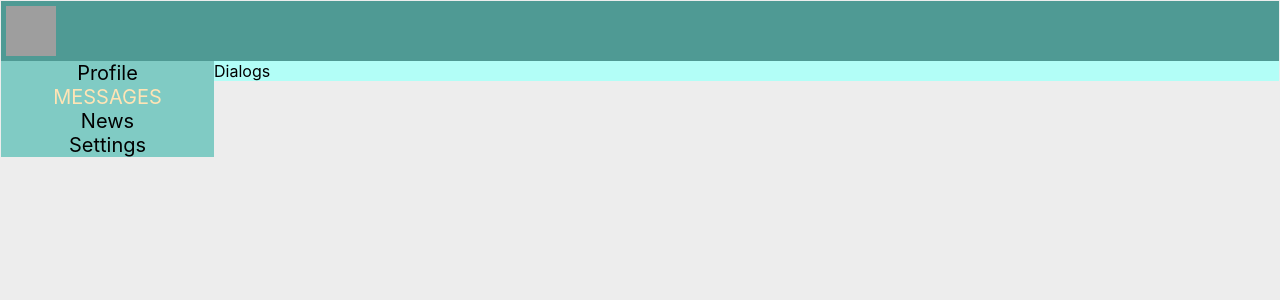
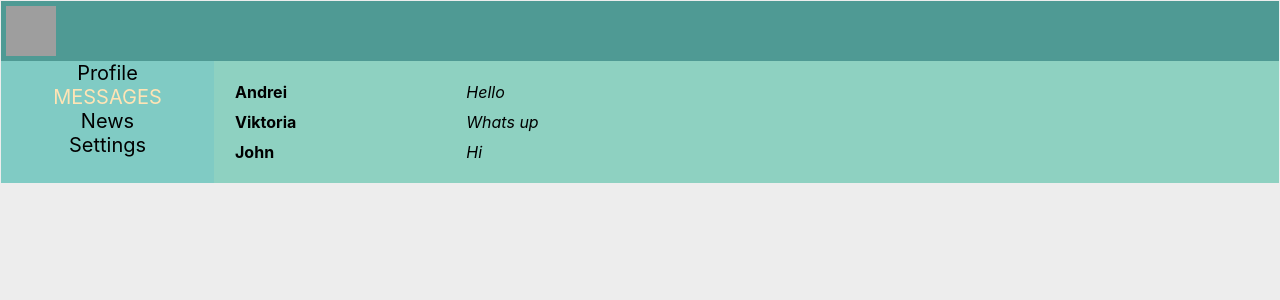
Before and after one commit to andkaz-one/social-network-project, a React (Create React App) app: page /messages in a window 1280 px wide. Shown: the top 300 px of the page. Built offline with nearby package versions, Linux system fonts and the light colour scheme; grey boxes are pictures that could not be loaded.

Commit message:
refactor components: 'NewPost','Dialogs'

```diff
--- a/src/App.css
+++ b/src/App.css
@@ -8,3 +8,8 @@
     "h h"
     "n c";
 }
+
+.AppContent {
+    grid-area: c;
+    background-color: #8ed1c1;
+}
--- a/src/App.tsx
+++ b/src/App.tsx
@@ -14,7 +14,7 @@ const App = (props: any) => {
         <div className="App">
             <Header />
             <Navbar/>
-            <div>
+            <div className="AppContent">
                 <Route path={'/profile'} component={Content}/>
                 <Route path={'/messages'} component={Dialogs}/>
                 <Route path={'/news'} component={News}/>
--- a/src/components/Content/Content.module.css
+++ b/src/components/Content/Content.module.css
@@ -2,11 +2,12 @@
     display: grid;
     justify-items: stretch;
     grid-area: c;
-    background-color: #b2fef7;
+    background-color: #8ed1c1;
 }
 
 .content img {
 
+
     height: 300px;
 
 }
--- /dev/null
+++ b/src/components/Content/MyPosts/NewPost/NewPost.module.css
@@ -0,0 +1,53 @@
+.input {
+    margin: 10px;
+    height: 34px;
+    width: 400px;
+    padding: 2px;
+    font-size: 16px;
+    border-width: 1px;
+    border-color: #CCCCCC;
+    background-color: #fcf7f1;
+    color: #000000;
+    border-style: outset;
+    border-radius: 0px;
+    box-shadow: 0px 0px 5px rgba(66,66,66,.75);
+    text-shadow: 0px 0px 0px rgba(66,66,66,.0);
+}
+
+.input:focus {
+    outline: none;
+
+}
+
+.button {
+    height: 40px;
+    width: 80px;
+    background: #b2d934;
+    background-image: -webkit-linear-gradient(top, #b2d934, #6c7a01);
+    background-image: -moz-linear-gradient(top, #b2d934, #6c7a01);
+    background-image: -ms-linear-gradient(top, #b2d934, #6c7a01);
+    background-image: -o-linear-gradient(top, #b2d934, #6c7a01);
+    background-image: linear-gradient(to bottom, #b2d934, #6c7a01);
+    -webkit-border-radius: 0;
+    -moz-border-radius: 0;
+    border-radius: 0px;
+    -webkit-box-shadow: 2px 2px 3px #666666;
+    -moz-box-shadow: 2px 2px 3px #666666;
+    box-shadow: 2px 2px 3px #666666;
+    font-family: Courier New;
+    color: #ffffff;
+    font-size: 14px;
+    padding: 10px;
+    text-decoration: none;
+
+}
+
+.button:hover {
+    background: #d4a517;
+    background-image: -webkit-linear-gradient(top, #d4a517, #d4db0f);
+    background-image: -moz-linear-gradient(top, #d4a517, #d4db0f);
+    background-image: -ms-linear-gradient(top, #d4a517, #d4db0f);
+    background-image: -o-linear-gradient(top, #d4a517, #d4db0f);
+    background-image: linear-gradient(to bottom, #d4a517, #d4db0f);
+    text-decoration: none;
+}
--- a/src/components/Content/MyPosts/NewPost/NewPost.tsx
+++ b/src/components/Content/MyPosts/NewPost/NewPost.tsx
@@ -1,12 +1,13 @@
 import React from 'react'
+import s from './NewPost.module.css'
 
 
 export const NewPost = () => {
 
     return(
         <div>
-            <input type={"text"}/>
-            <button>Post</button>
+            <input className={s.input} type={"text"}/>
+            <button className={s.button}>Post</button>
         </div>
 
     )
--- a/src/components/Content/MyPosts/Post/Post.module.css
+++ b/src/components/Content/MyPosts/Post/Post.module.css
@@ -9,7 +9,8 @@
 .item img {
     width: 50px;
     height: 50px;
-    border-radius: 40%;
+    border-radius: 50%;
+    border: 1px solid black;
 }
 
 .item div {
--- a/src/components/Dialogs/Dialogs.module.css
+++ b/src/components/Dialogs/Dialogs.module.css
@@ -1,6 +1,45 @@
+.container {
+    display: flex;
+    flex-grow: 2;
+    justify-content: flex-start;
+    gap: 10rem;
+    padding: 1em;
+
+
+}
+
 .dialogs {
-    display: grid;
-    justify-items: stretch;
-    grid-area: c;
-    background-color: #b2fef7;
+
+
+
+
+
+
 }
+
+.dialogItem {
+    padding: 5px;
+
+
+
+}
+
+.dialogItem a {
+    color: black;
+    font-weight: bold;
+    text-decoration: none;
+}
+
+.dialogItem a.active {
+    color: moccasin;
+}
+
+.messages {
+
+}
+
+.messageItem {
+    padding: 5px;
+    font-style: oblique;
+
+}
--- a/src/components/Dialogs/Dialogs.tsx
+++ b/src/components/Dialogs/Dialogs.tsx
@@ -1,16 +1,53 @@
 import React from 'react'
+import { NavLink } from 'react-router-dom'
 import s from './Dialogs.module.css'
 
+
+let dialogs = [
+    {id: 1, name: 'Andrei', },
+    {id: 2, name: 'Viktoria', },
+    {id: 3, name: 'John', },
+]
 
 
 
 export const Dialogs = (props: any) => {
 
     return (
-        <div className={s.dialogs}>
-            Dialogs
+        <div className={s.container}>
+            <div className={s.dialogs}>
+                <DialogItem id={'1'} name={'Andrei'}/>
+                <DialogItem id={'2'} name={'Viktoria'}/>
+                <DialogItem id={'3'} name={'John'}/>
+            </div>
+            <div className={s.messages}>
+                <MessageItem message={'Hello'}/>
+                <MessageItem message={'Whats up'}/>
+                <MessageItem message={'Hi'}/>
+            </div>
         </div>
+
 
     )
 
 }
+
+const DialogItem = (props: any) => {
+    let path = '/messages/' + props.id
+
+    return (
+        <div className={s.dialogItem}>
+
+            <NavLink to={path} activeClassName={s.active}>{props.name}</NavLink>
+        </div>
+    )
+}
+
+const MessageItem = (props: any) => {
+
+    return(
+        <div className={s.messageItem}>
+            {props.message}
+        </div>
+    )
+}
--- a/src/components/News/News.module.css
+++ b/src/components/News/News.module.css
@@ -1,6 +1,3 @@
 .news {
-    display: grid;
-    justify-items: stretch;
-    grid-area: c;
-    background-color: #b2fef7;
+
 }
--- a/src/components/Sett/Sett.module.css
+++ b/src/components/Sett/Sett.module.css
@@ -1,6 +1,3 @@
 .sett {
-    display: grid;
-    justify-items: stretch;
-    grid-area: c;
-    background-color: #b2fef7;
+
 }
```
